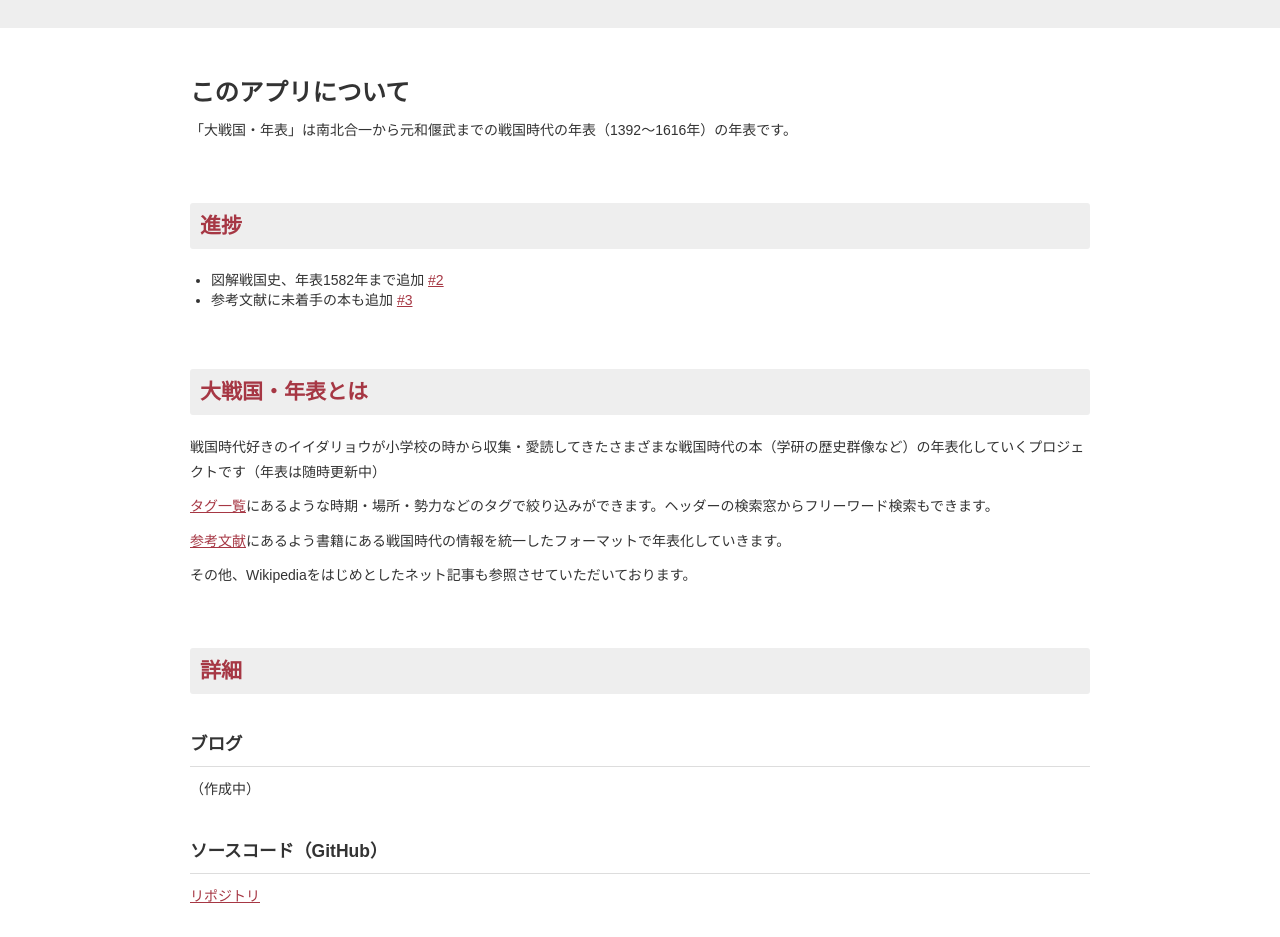
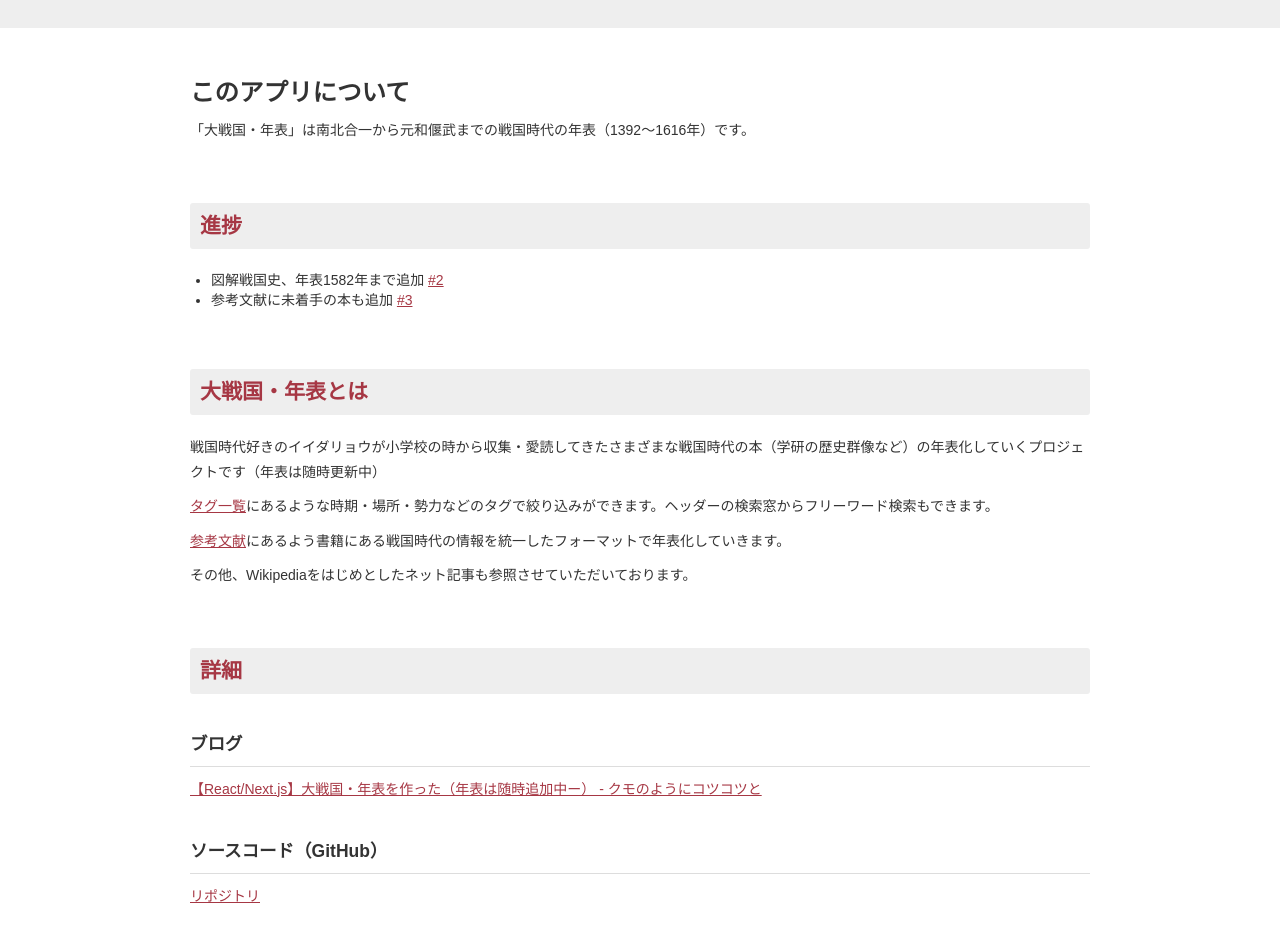
Before and after one commit to ryo-i/dai-sengoku-nenpyo, a Next.js app: page /about in a window 1280 px wide. Shown: the part 175-1112 px from the top of the page. Built offline with nearby package versions, Linux system fonts and the light colour scheme.

Commit message:
ブログurlを追加 #3

```diff
--- a/pages/about.tsx
+++ b/pages/about.tsx
@@ -8,7 +8,7 @@ import Data from '../data/data.json';
 
 const headerTitle = Data.header.title;
 const pageTitle = 'このアプリについて';
-const pageText = '「大戦国・年表」は南北合一から元和偃武までの戦国時代の年表（1392〜1616年）の年表です。';
+const pageText = '「大戦国・年表」は南北合一から元和偃武までの戦国時代の年表（1392〜1616年）です。';
 const headTitle = pageTitle + ' | ' + headerTitle;
 
 
@@ -72,7 +72,7 @@ function About() {
                 <h2>詳細</h2>
                 <section>
                     <h3>ブログ</h3>
-                    <p>（作成中）</p>
+                    <p><a href="https://www.i-ryo.com/entry/2022/11/13/121556" target="_blank">【React/Next.js】大戦国・年表を作った（年表は随時追加中ー） - クモのようにコツコツと</a></p>
                 </section>
                 <section>
                     <h3>ソースコード（GitHub）</h3>
--- a/pages/event/[path].tsx
+++ b/pages/event/[path].tsx
@@ -40,7 +40,7 @@ export async function getStaticPaths() {
 }
 
 
-// Get TrackInfo
+// Get Event Info
 export async function getStaticProps({ params }) {
     const path = params.path;
     const eventInfo = {
```
